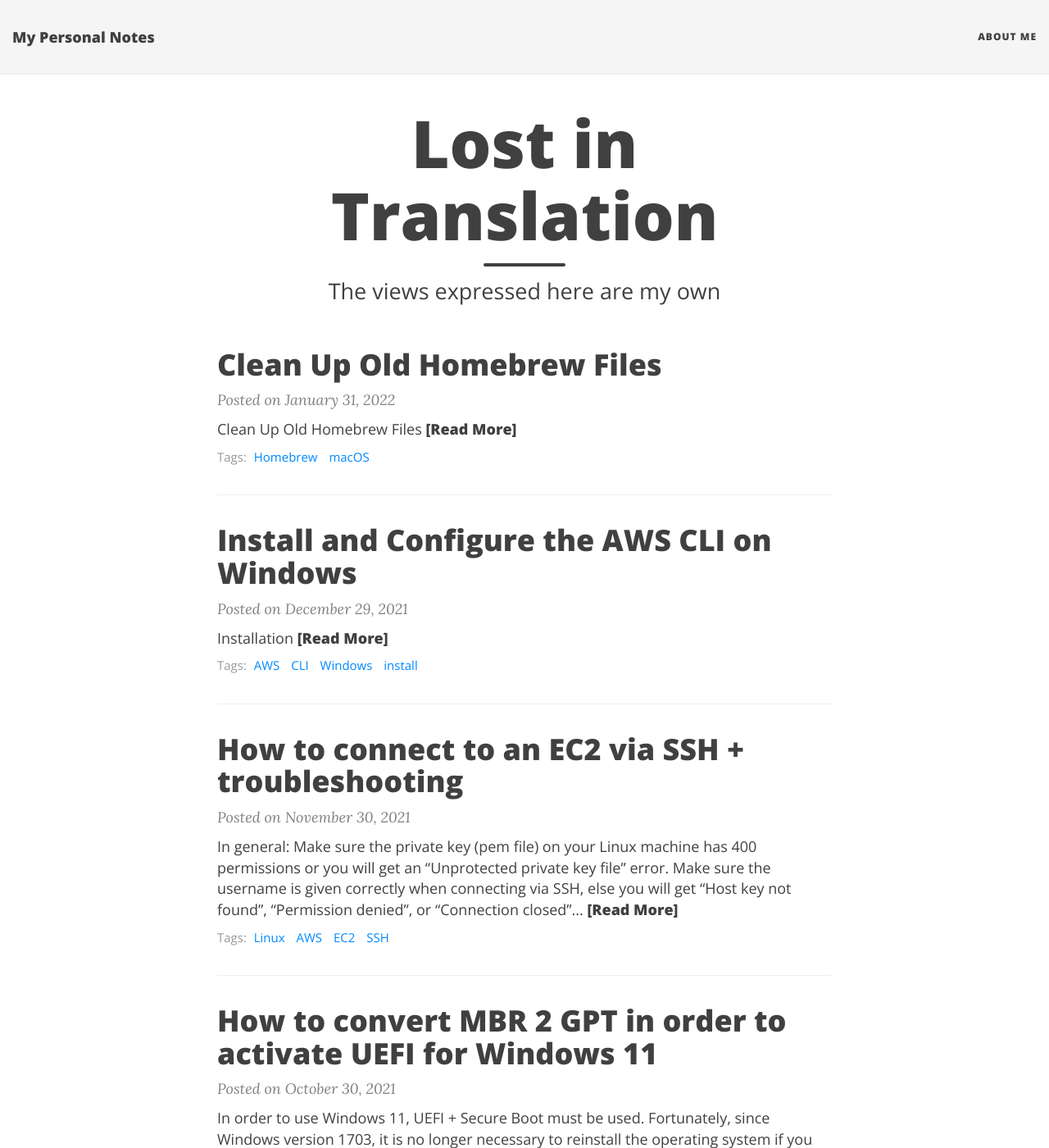
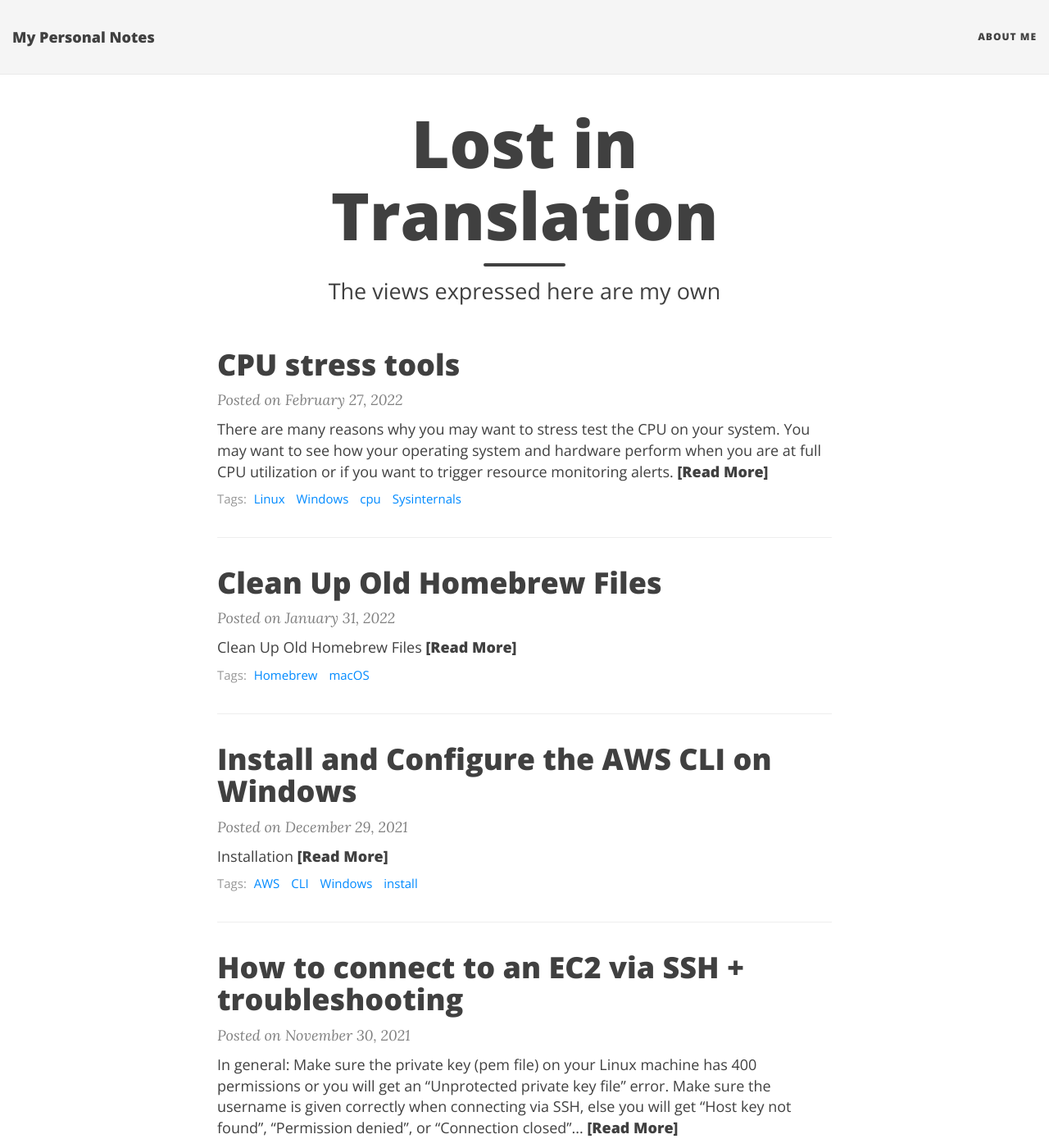
Before and after one commit to danielschwensen/danielschwensen.github.io, a Jekyll site: the page built from index.html, in a window 1280 px wide and 1400 px high. Shown: the whole window at 82% size. Built offline with Jekyll 4.4.1, drawn with Linux system fonts in a browser that asks for light colours; nearby versions of some CDN libraries; the list of posts is cut into pages by our own code; some of the changed text lies outside the part shown.

Commit message:
cpu stress

````diff
--- /dev/null
+++ b/_posts/2022-02-27-CPU_Stress.md
@@ -0,0 +1,26 @@
+---
+layout: post
+title: "CPU stress tools"
+date: 2022-02-27
+categories: blog OS tools
+tags: Linux Windows cpu Sysinternals
+---
+There are many reasons why you may want to stress test the CPU on your system. You may want to see how your operating system and hardware perform when you are at full CPU utilization or if you want to trigger resource monitoring alerts.
+
+# Linux
+
+stress
+
+Enter the following command where the number used in --cpu is the amount of threads to start. To fully stress the CPU, this should be the total number of CPU cores or double that if the CPU supports hyper-threading. You can obtain the appropriate number to use by entering getconf _NPROCESSORS_ONLN.
+
+```
+stress --cpu 8
+```
+
+# Windows
+
+CpuStres
+
+![CpuStres]({{ "/assets/2022/CPU_STRESS.png" | absolute_url }})
+
+https://docs.microsoft.com/en-us/sysinternals/downloads/cpustres
````
Also changed, not shown: _posts/2021-02-28-determine_the_total_size _of_a_directory.md (+1 -1 lines), _posts/2021-06-04-How_to_uninstall_the_Cortana_app.md (+1 -1 lines), assets/2021/CPU_STRESS.png (added).
